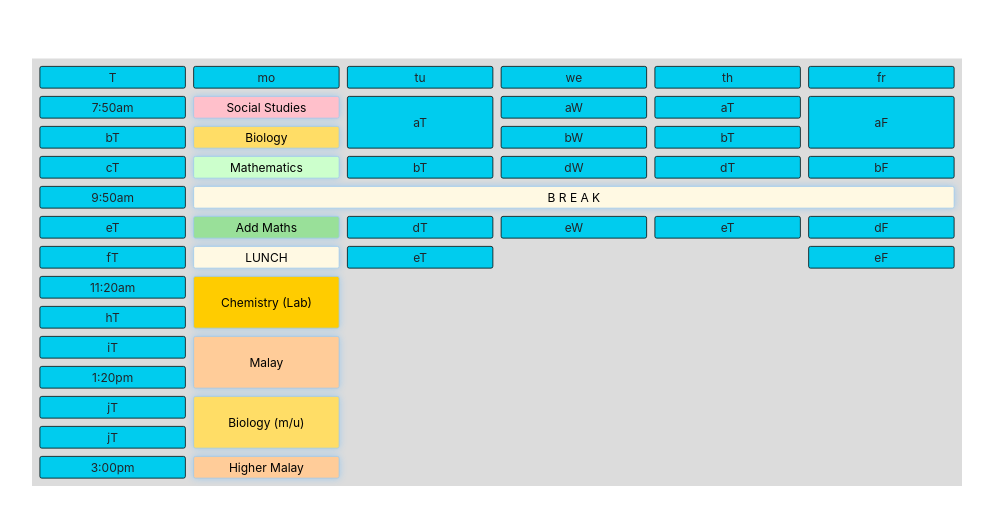
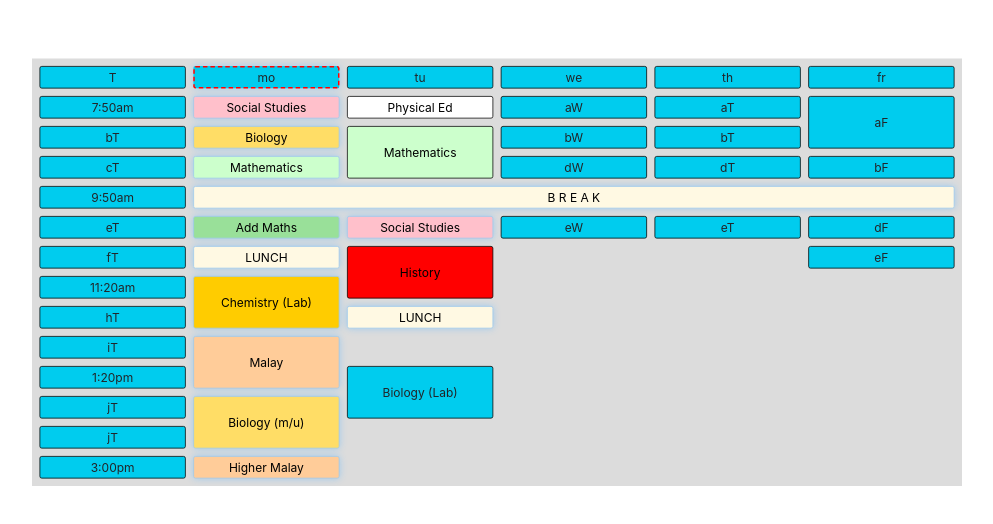
Before and after one commit to RefShah/react-todo1, a React (Create React App) app: page / in a window 1280 px wide. Shown: the top 524 px of the page, without its empty margins (50-1043 px from the left). Built offline with nearby package versions, Linux system fonts and the light colour scheme.

Commit message:
tdy EMon

```diff
--- a/src/components/gSheet2_tt3_RGL.jsx
+++ b/src/components/gSheet2_tt3_RGL.jsx
@@ -29,9 +29,9 @@ export default class MyFirstGrid extends React.Component {
   getClass(key) {
     var temp = "";
     //some code to return className
-    // if (key.includes("Mon")) {
-    //   temp = temp + "Mon ";
-    // };
+    if (key.includes("Monday") && this.state.dow == 0) {
+      temp = temp + "Monday ";
+    };
     // if (key.includes("SS")) {
     //   temp = temp + "SS ";
     // };
@@ -95,7 +95,7 @@ render() {
         <div key="l" className={this.getClass('j')} data-grid={{x: 0, y: 12, w: 1, h: 1, static: true}}>jT</div>
         <div key="m" className={this.getClass('j')} data-grid={{x: 0, y: 13, w: 1, h: 1, static: true}}>3:00pm</div>
 
-        <div key="moT" data-grid={{x: 1, y: 0, w: 1, h: 1, static: true}}>mo</div>
+        <div key="moT" className={this.getClass('Monday')} data-grid={{x: 1, y: 0, w: 1, h: 1, static: true}}>mo</div>
         <div key="a1" className={this.getClass('Mon SS')} data-grid={{x: 1, y: 1, w: 1, h: 1, static: true}}>Social Studies</div>
         {/* <div key="b1" data-grid={{x: 1, y: 2, w: 1, h: 2, static: true}}>boM</div> */}
         {/* <div key="c1" data-grid={{x: 1, y: 4, w: 5, h: 1, static: true}}>coM</div>
@@ -114,11 +114,27 @@ render() {
         <div key="j1" className={this.getClass('Mon Malay')} data-grid={{x: 1, y: 13, w: 1, h: 1, static: true}}>Higher Malay</div>
 
         <div key="tuT" data-grid={{x: 2, y: 0, w: 1, h: 1, static: true}}>tu</div>
-        <div key="a2" data-grid={{x: 2, y: 1, w: 1, h: 2, static: true}}>aT</div>
-        <div key="b2" data-grid={{x: 2, y: 3, w: 1, h: 1, static: true}}>bT</div>
+        {/* <div key="a2" data-grid={{x: 2, y: 1, w: 1, h: 2, static: true}}>aT</div>
+        <div key="b2" data-grid={{x: 2, y: 3, w: 1, h: 1, static: true}}>bT</div> */}
         {/* <div key="c2" data-grid={{x: 2, y: 3, w: 5, h: 1, static: true}}>c</div> */}
-        <div key="d2" data-grid={{x: 2, y: 5, w: 1, h: 1, static: true}}>dT</div>
+        {/* <div key="d2" data-grid={{x: 2, y: 5, w: 1, h: 1, static: true}}>dT</div>
         <div key="e2" data-grid={{x: 2, y: 6, w: 1, h: 1, static: true}}>eT</div>
+
+        <div key="thT" data-grid={{x: 4, y: 0, w: 1, h: 1, static: true}}>th</div>
+        <div key="a4" data-grid={{x: 4, y: 1, w: 1, h: 1, static: true}}>aT</div>
+        <div key="b4" data-grid={{x: 4, y: 2, w: 1, h: 1, static: true}}>bT</div> */}
+        {/* <div key="c2" data-grid={{x: 2, y: 3, w: 5, h: 1, static: true}}>c</div> */}
+        {/* <div key="d4" data-grid={{x: 4, y: 3, w: 1, h: 1, static: true}}>dT</div>
+        <div key="e4" data-grid={{x: 4, y: 5, w: 1, h: 1, static: true}}>eT</div> */}
+        <div key="a2" className={this.getClass('Even Tue PE')} data-grid={{x: 2, y: 1, w: 1, h: 1, static: true}}>Physical
+        Ed</div>
+        <div key="b2" className={this.getClass('Even Tue EMaths')} data-grid={{x: 2, y: 2, w: 1, h: 2, static: true}}>Mathematics</div>
+        {/* <div key="c2" data-grid={{x: 2, y: 3, w: 5, h: 1, static: true}}>c</div> */}
+        <div key="d2" className={this.getClass('Even Tue SS')} data-grid={{x: 2, y: 5, w: 1, h: 1, static: true}}>Social Studies</div>
+        <div key="e2" className={this.getClass('Even Tue Hist')} data-grid={{x: 2, y: 6, w: 1, h: 2, static: true}}>History</div>
+        <div key="f2" className={this.getClass('Even Tue Mon Makan')} data-grid={{x: 2, y: 8, w: 1, h: 1, static: true}}>LUNCH</div>
+        {/* <div key="g2" className={this.getClass('Mon ChemL')} data-grid={{x: 2, y: 10, w: 1, h: 1, static: true}}>Chemistry (Lab)</div> */}
+        <div key="h2" className={this.getClass('Even Tue BioL')} data-grid={{x: 2, y: 10, w: 1, h: 2, static: true}}>Biology (Lab)</div>
 
         <div key="thT" data-grid={{x: 4, y: 0, w: 1, h: 1, static: true}}>th</div>
         <div key="a4" data-grid={{x: 4, y: 1, w: 1, h: 1, static: true}}>aT</div>
@@ -126,6 +142,7 @@ render() {
         {/* <div key="c2" data-grid={{x: 2, y: 3, w: 5, h: 1, static: true}}>c</div> */}
         <div key="d4" data-grid={{x: 4, y: 3, w: 1, h: 1, static: true}}>dT</div>
         <div key="e4" data-grid={{x: 4, y: 5, w: 1, h: 1, static: true}}>eT</div>
+
 
         <div key="weT" data-grid={{x: 3, y: 0, w: 1, h: 1, static: true}}>we</div>
         <div key="a3" data-grid={{x: 3, y: 1, w: 1, h: 1, static: true}}>aW</div>
--- a/src/css/example-styles.css
+++ b/src/css/example-styles.css
@@ -70,9 +70,9 @@ body {
   background: rgb(204, 255, 204);
   color: black;
   border-radius: 3px;
-  outline: none;
+  /* outline: none;
   border-color: #9ecaed;
-  box-shadow: 0 0 10px #9ecaed;
+  box-shadow: 0 0 10px #9ecaed; */
 }
 .react-grid-item.AMaths {
   background: rgb(153, 224, 153);
@@ -113,6 +113,40 @@ body {
   outline: none;
   border-color: #9ecaed;
   box-shadow: 0 0 10px #9ecaed;
+}
+.react-grid-item.PE {
+  background: white;
+  color: black;
+  border-radius: 3px;
+  /* outline: none;
+  border-color: #9ecaed;
+  box-shadow: 0 0 10px #9ecaed; */
+}
+.react-grid-item.Hist {
+  background: red;
+  color: black;
+  border-radius: 3px;
+  /* outline: none;
+  border-color: #9ecaed;
+  box-shadow: 0 0 10px #9ecaed; */
+}
+.react-grid-item.Mon {
+  /* background: red;
+  color: black; */
+  border-radius: 3px;
+  outline: none;
+  border-color: #9ecaed;
+  box-shadow: 0 0 10px #9ecaed;
+}
+.react-grid-item.Monday {
+  /* background: red;
+  color: black; */
+  border-radius: 3px;
+  /* outline: none; */
+  /* border-color: #9ecaed; */
+  box-shadow: 0 0 10px #9ecaed;
+  border:2px dashed red;
+  padding:0.03em 0.25em;
 }
 .react-grid-item .text {
   /* font-size: 24px; */
```
Also changed, not shown: 1 other file (tests, documents, lock files or other folders).
